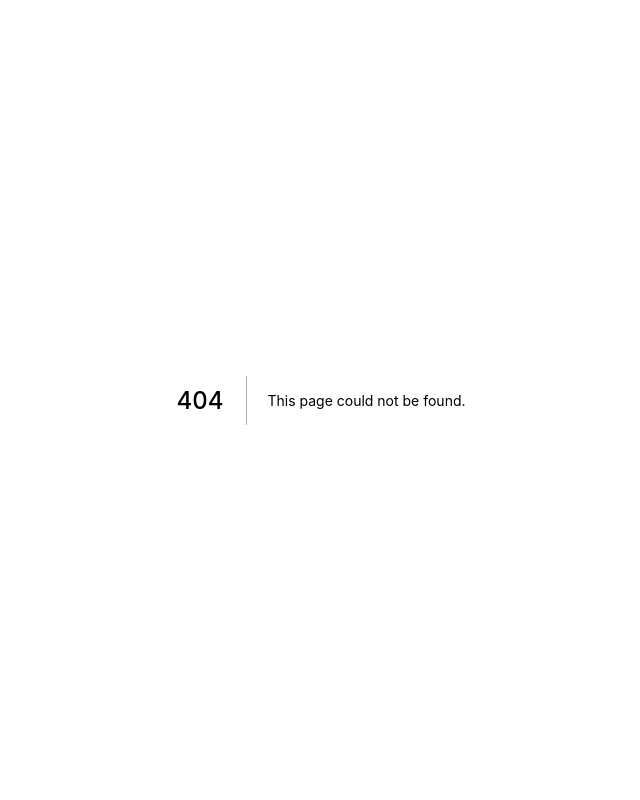
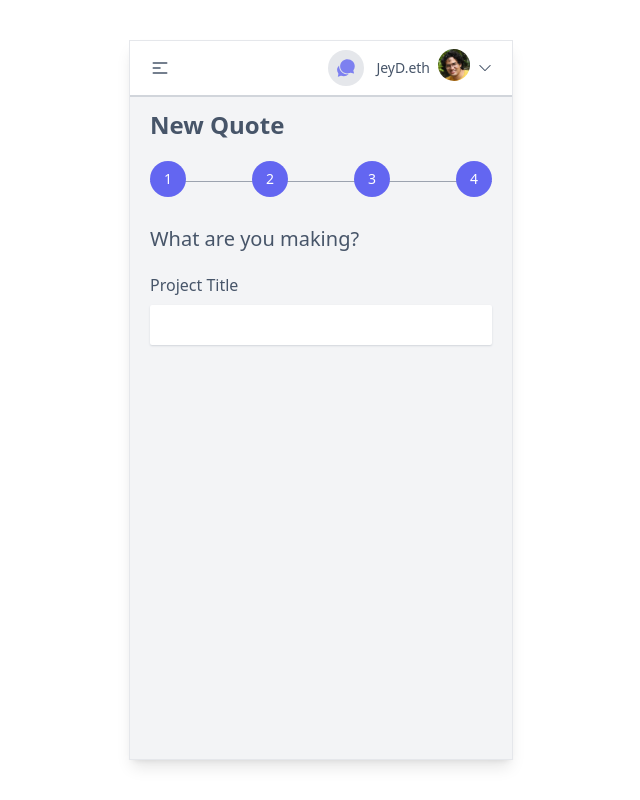
Before and after one commit to oespn/ArtPay, a Next.js app: page /new-quote in a window 1280 px wide. Before the commit this address had no page. Shown: the whole page, without its empty margins (319-959 px from the left). Built offline with nearby package versions, Linux system fonts and the light colour scheme.

Commit message:
start new quote mockup

```diff
--- a/components/Dashboard/Dashboard.tsx
+++ b/components/Dashboard/Dashboard.tsx
@@ -9,6 +9,7 @@ import { BiPlusCircle } from 'react-icons/bi'
 import { MdShowChart } from 'react-icons/md'
 import { AiOutlineEllipsis } from 'react-icons/ai'
 import Image from 'next/image'
+import Link from 'next/link'
 
 const Dashboard = () => {
   return (
@@ -25,14 +26,16 @@ const Dashboard = () => {
           </button>
         </div>
       </div>
-      <div className="flex justify-between mt-4 items-center">
+      <div className="flex justify-between mt-4 items-center gap-1">
         <span>Lock the $ before you start</span>{' '}
-        <button className="bg-primary rounded-sm text-white px-4 py-1 text-lg font-semibold flex gap-2 items-center">
-          New Job{' '}
-          <span className="text-xl">
-            <BiPlusCircle />
-          </span>
-        </button>
+        <Link href="/new-quote">
+          <a className="bg-primary rounded-sm text-white px-3 py-1 text-lg font-semibold flex gap-1 items-center">
+            New Quote
+            <span className="text-xl">
+              <BiPlusCircle />
+            </span>
+          </a>
+        </Link>
       </div>
 
       <div className="mb-2">
--- /dev/null
+++ b/components/artist/NewQuote/NewQuote.tsx
@@ -0,0 +1,50 @@
+import {
+  BsArrowRight,
+  BsCheck2,
+  BsFillChatFill,
+  BsFillJournalBookmarkFill,
+  BsFillPencilFill,
+} from 'react-icons/bs'
+import { BiPlusCircle } from 'react-icons/bi'
+import { MdShowChart } from 'react-icons/md'
+import { AiOutlineEllipsis } from 'react-icons/ai'
+import Image from 'next/image'
+import Link from 'next/link'
+
+const NewQuote = () => {
+  return (
+    <section className="px-5 mt-3 text-darky">
+      <h2 className="text-2xl font-bold mb-5">New Quote</h2>
+
+      <div className="flex justify-between mb-7 relative">
+        <div className="absolute w-full h-px bg-gray-400 top-5" />
+        <button className="rounded-full bg-primary text-white text-sm w-9 h-9 font-medium relative">
+          1
+        </button>
+        <button className="rounded-full bg-primary text-white text-sm w-9 h-9 font-medium relative">
+          2
+        </button>
+        <button className="rounded-full bg-primary text-white text-sm w-9 h-9 font-medium relative">
+          3
+        </button>
+        <button className="rounded-full bg-primary text-white text-sm w-9 h-9 font-medium relative">
+          4
+        </button>
+      </div>
+
+      <div>
+        <h3 className="text-xl font-medium mb-5">What are you making?</h3>
+
+        <label className="flex flex-col">
+          <span className="font-medium mb-2">Project Title</span>
+          <input
+            type="text"
+            className="shadow-sm shadow-gray-300 border-gray-100 px-4 py-2 rounded-sm"
+          />
+        </label>
+      </div>
+    </section>
+  )
+}
+
+export default NewQuote
--- /dev/null
+++ b/components/artist/NewQuote/index.ts
@@ -0,0 +1 @@
+export { default } from './NewQuote'
--- /dev/null
+++ b/pages/new-quote.tsx
@@ -0,0 +1,12 @@
+import NewQuote from '../components/artist/NewQuote'
+import Layout from '../components/common/Layout'
+import MetaHead from '../components/common/Layout/MetaHead'
+
+export default function NewQuotePage() {
+  return (
+    <Layout>
+      <MetaHead title="Artpay Dashboard" />
+      <NewQuote />
+    </Layout>
+  )
+}
--- a/styles/globals.css
+++ b/styles/globals.css
@@ -4,4 +4,5 @@
 
 input {
   -webkit-appearance: none;
+  @apply outline-primary;
 }
```
